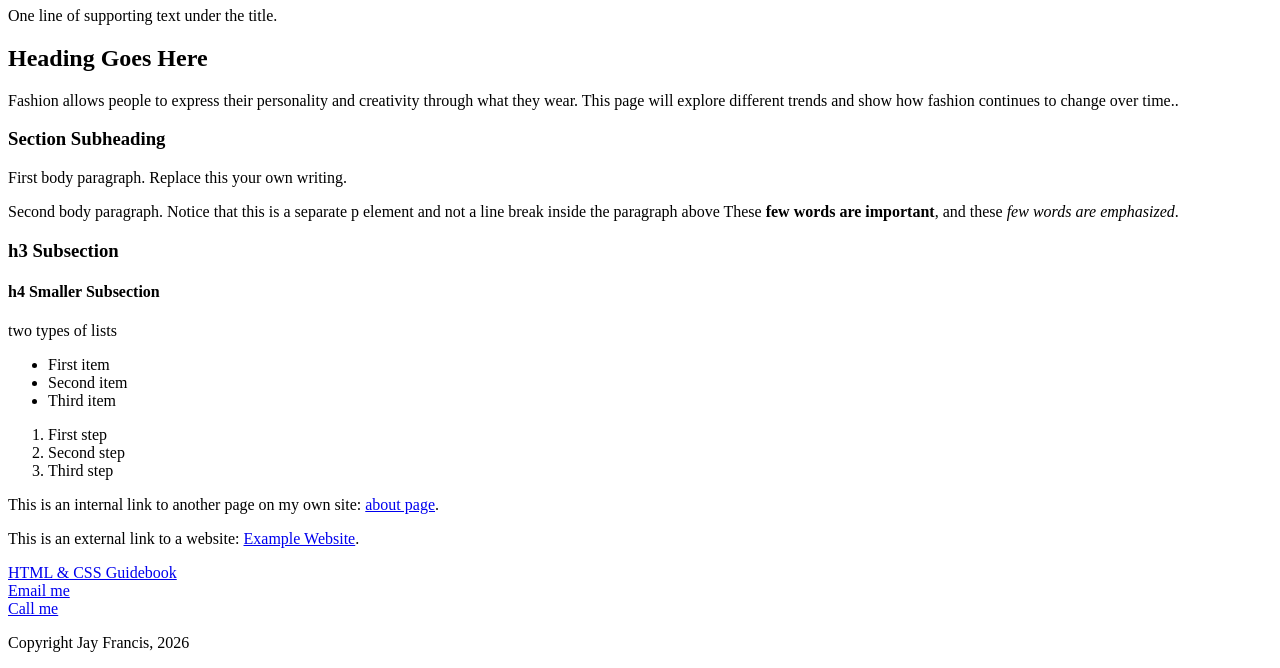
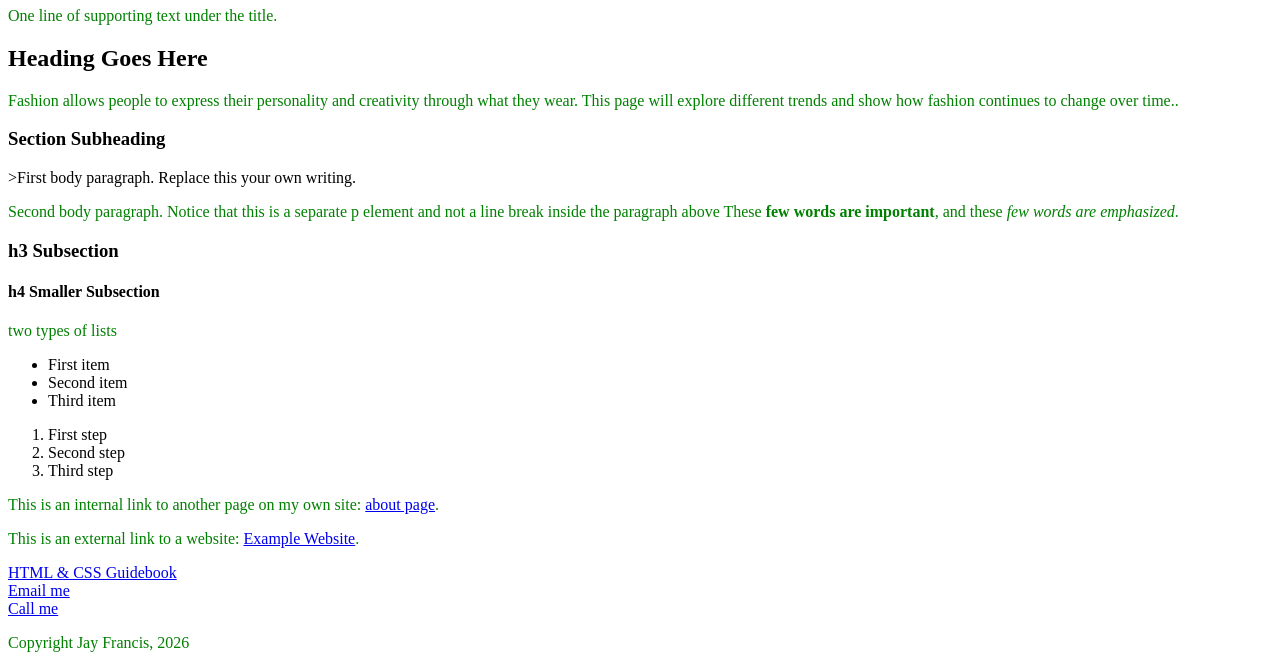
Before and after one commit to jayfrancis24/gra2600-jayfrancis, a plain HTML site: page template.html in a window 1280 px wide. Shown: the part 283-951 px from the top of the page. Drawn offline with Linux system fonts and the light colour scheme.

Commit message:
added pages and style sheet

```diff
--- /dev/null
+++ b/css/style.css
@@ -0,0 +1 @@
+p { color: green; }
--- a/template.html
+++ b/template.html
@@ -3,7 +3,10 @@
 <head>
     <meta charset=""UTF-8">
     <title>Template Page</title>
+    <link rel="stylesheet" href="css/style.css">
 </head>
+
+
 <body>
 
   <header class="site-header">
@@ -45,7 +48,7 @@
 
   <section class="text-block"></section>
  <h3 class="section-title">Section Subheading </h3>
-  <p>First body paragraph. Replace this your own writing.</p>
+  </p>>First body paragraph. Replace this your own writing.</p>
   <p>Second body paragraph. Notice that this is a separate p element and not a line break inside the paragraph above These <strong>few words are important</strong>, and these <em>few words are emphasized</em>.</p>
 
 </section>
```
